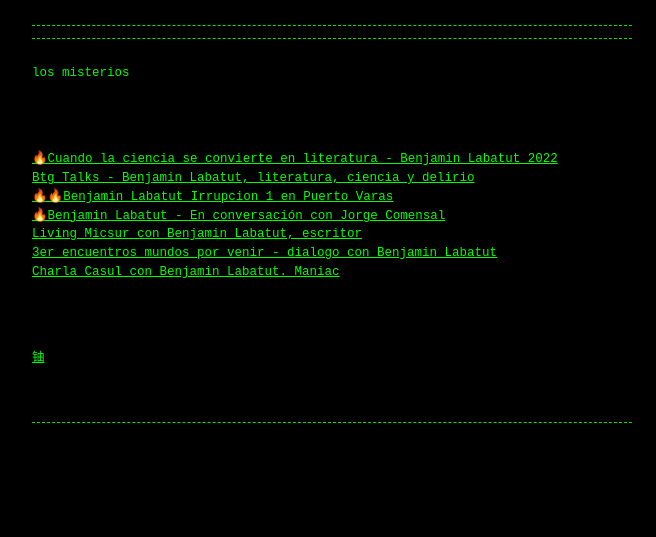
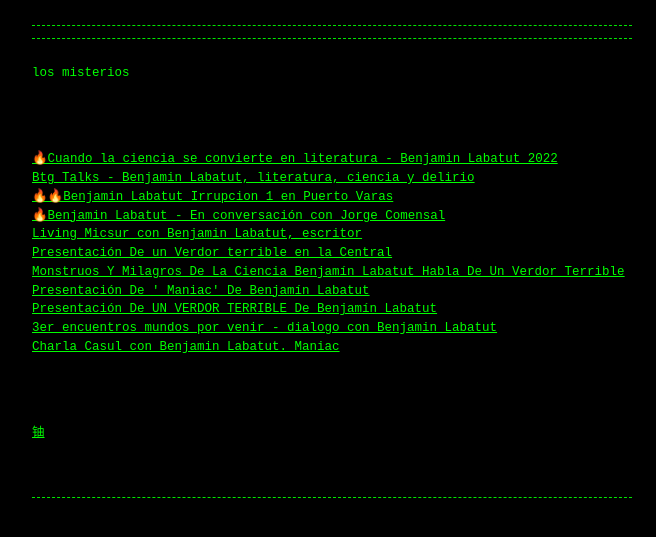
Before and after one commit to Guerrillaradio/losmisterios, a Jekyll site: the page built from index.md, in a window 1280 px wide. Shown: the top 537 px of the page, without its empty margins (308-964 px from the left). Built offline with Jekyll 4.4.1, drawn with Linux system fonts in a browser that asks for light colours; our own code applies the rules of GitHub Pages for plain Markdown files.

Commit message:
Update index.md

```diff
--- a/index.md
+++ b/index.md
@@ -8,6 +8,10 @@
 <a href="https://archive.org/details/benjamn-labatut-irrupcion-1-en-puerto-varas"><div><font color="#00ff00">🔥🔥Benjamin Labatut  Irrupcion 1 en Puerto Varas</font></div><div></div><div><font color="#00ff00"> </font><font color="#00ff00"> </font></div>
 <a href="https://archive.org/details/benjamin-labatut-en-conversacion-con-jorge-comensal"><div><font color="#00ff00">🔥Benjamin Labatut - En conversación con Jorge Comensal</font></div><div></div><div><font color="#00ff00"> </font><font color="#00ff00"> </font></div>
 <a href="https://archive.org/details/living-micsur-con-benjamn-labatut-escritor"><div><font color="#00ff00">Living Micsur con Benjamin Labatut, escritor</font></div><div></div><div><font color="#00ff00"> </font><font color="#00ff00"> </font></div>
+<a href="https://archive.org/details/presentacion-de-un-verdor-terrible-en-la-central"><div><font color="#00ff00">Presentación De un Verdor terrible en la Central</font></div><div></div><div><font color="#00ff00"> </font><font color="#00ff00"> </font></div>
+<a href="https://archive.org/details/monstruos-y-milagros-de-la-ciencia-benjamin-labatut-habla-de-un-verdor-terrible"><div><font color="#00ff00">Monstruos Y Milagros De La Ciencia Benjamín Labatut Habla De Un Verdor Terrible</font></div><div></div><div><font color="#00ff00"> </font><font color="#00ff00"> </font></div>
+<a href="https://archive.org/details/presentacion-de-maniac-de-benjamin-labatut"><div><font color="#00ff00">Presentación De ' Maniac' De Benjamín Labatut</font></div><div></div><div><font color="#00ff00"> </font><font color="#00ff00"> </font></div>
+<a href="https://archive.org/details/presentacion-de-un-verdor-terrible-de-benjamin-labatut"><div><font color="#00ff00">Presentación De UN VERDOR TERRIBLE De Benjamín Labatut</font></div><div></div><div><font color="#00ff00"> </font><font color="#00ff00"> </font></div>
 <a href="https://archive.org/details/03.-3o-encuentros-mundos-por-venir.-dialogo-con-benjamin-labatut"><div><font color="#00ff00">3er encuentros mundos por venir - dialogo con Benjamin Labatut</font></div><div></div><div><font color="#00ff00"> </font><font color="#00ff00"> </font></div>
 <a href="https://archive.org/details/charla-casul-con-benjamin-labatut-maniac"><div><font color="#00ff00">Charla Casul con Benjamin Labatut. Maniac</font></div><div></div><div><font color="#00ff00"> </font><font color="#00ff00"> </font></div>
 <p>
```
